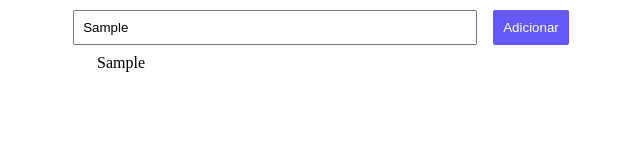
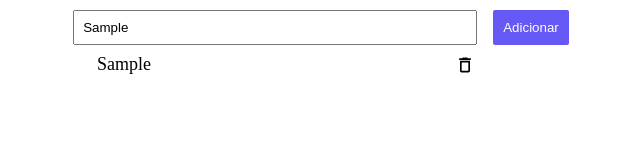
Before and after one commit to vitorprestez/Lista-de-Tarefas, a React (Create React App) app: page / in a window 1280 px wide. Both pictures are taken after typing "Sample" into the empty fields and a click on the button "Adicionar". Shown: the top 160 px of the page, without its empty margins (319-959 px from the left). Built offline with nearby package versions, Linux system fonts and the light colour scheme.

Commit message:
commit backup

```diff
--- a/src/App.js
+++ b/src/App.js
@@ -21,6 +21,7 @@ class App extends Component {
   }
   render(){
     return (
+      //linha 27- atualizado meu array para renderizar
       <section className="conteudo">
           <FormTarefa criarTarefa = {this.criarTarefa.bind(this)} arrayTarefas={this.arrayTarefas}/>
           <ListaTarefa arrayTarefas={this.arrayTarefas}/>
--- a/src/components/Tarefa/Tarefa.css
+++ b/src/components/Tarefa/Tarefa.css
@@ -1,15 +1,20 @@
 
 .tarefa{
     text-align: center;
-    display: block;
+    display: flex;
     margin: 0px auto 20px auto;
     width: 35%;
 }
 
 .tarefa_titulo{
+    font-size: 18px;
     text-align: left;
     width: 80%;
     margin: 0 0 0 0;
+}
+
+DeleteSVG{
+    color: red;
 }
 
 
--- a/src/components/Tarefa/Tarefa.jsx
+++ b/src/components/Tarefa/Tarefa.jsx
@@ -1,5 +1,6 @@
 import React, { Component } from 'react'
 import "./Tarefa.css"
+import {ReactComponent as DeleteSVG} from "../../assets/img/delete.svg"
 
 export class Tarefa extends Component {
 
@@ -7,6 +8,7 @@ export class Tarefa extends Component {
         return (
             <div className="tarefa">
                 <h1 className="tarefa_titulo">{this.props.tarefa}</h1>
+                <DeleteSVG/>
             </div>
         )
     }
--- a/src/index.js
+++ b/src/index.js
@@ -1,6 +1,6 @@
 import React from 'react';
 import ReactDOM from 'react-dom';
-import './index.css';
+import './assets/index.css';
 import App from './App';
 
 ReactDOM.render(
```
Also changed, not shown: src/assets/img/delete.svg (added), src/assets/index.css (renamed from src/index.css).
